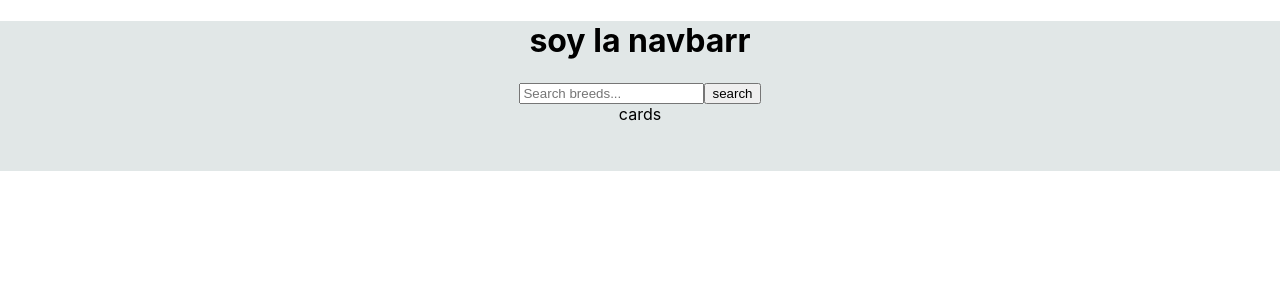
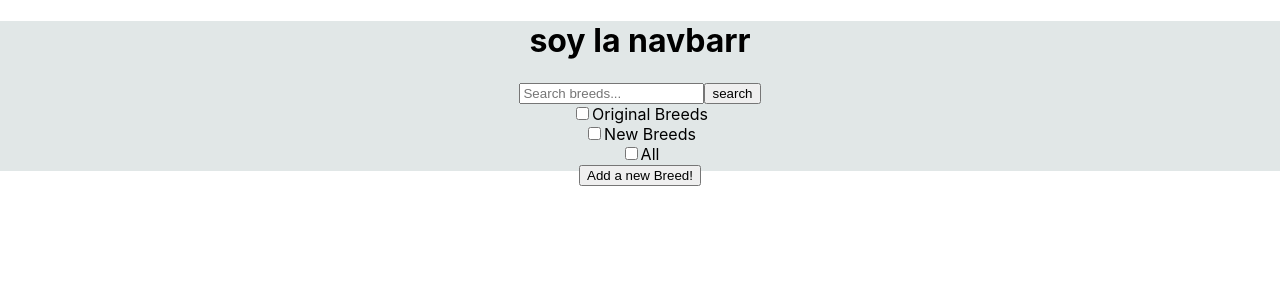
Before and after one commit to eli-beg/aboutdogsapp, a React (Create React App) app in the folder client/: page /home in a window 1280 px wide. Shown: the top 300 px of the page. Built offline with nearby package versions, Linux system fonts and the light colour scheme.

Commit message:
search bar

```diff
--- a/client/src/api/dogsApi.js
+++ b/client/src/api/dogsApi.js
@@ -15,3 +15,15 @@ export const onSearch = async (dogBreed) => {
     console.error(error);
   }
 };
+
+export const onSearchImage = async (imageId) => {
+  try {
+    const respuesta = await axios.get(
+      `https://api.thedogapi.com/v1/images/${imageId}`
+    );
+
+    return respuesta.data;
+  } catch (error) {
+    console.error(error);
+  }
+};
--- a/client/src/components/CardBreedDog.js
+++ b/client/src/components/CardBreedDog.js
@@ -1,7 +1,23 @@
-import React from "react";
+import React, { useEffect, useState } from "react";
+import { onSearchImage } from "../api/dogsApi";
 
-const CardBreedDog = () => {
-  return <div> cards</div>;
+const CardBreedDog = ({ dataBreed }) => {
+  const [imgUrl, setImgUrl] = useState("");
+
+  useEffect(() => {
+    if (dataBreed && dataBreed.reference_image_id) {
+      onSearchImage(dataBreed.reference_image_id).then((r) => setImgUrl(r.url));
+    }
+  }, [dataBreed]);
+  console.log("hola", dataBreed);
+
+  return (
+    <div>
+      <div>{dataBreed.name}</div>
+      <img src={imgUrl} alt="img not found" />
+      <div>TEMPERAMENT : {dataBreed.temperament} </div>
+    </div>
+  );
 };
 
 export default CardBreedDog;
--- a/client/src/components/GridBreedDogs.js
+++ b/client/src/components/GridBreedDogs.js
@@ -1,10 +1,13 @@
 import React from "react";
 import CardBreedDog from "./CardBreedDog";
 
-const GridBreedDogs = () => {
+const GridBreedDogs = ({ dataBreeds }) => {
   return (
-    <div>
-      <CardBreedDog />
+    <div className="GridBreedDogs">
+      {dataBreeds &&
+        dataBreeds.map((dataBreed) => (
+          <CardBreedDog key={dataBreed.id} dataBreed={dataBreed} />
+        ))}
     </div>
   );
 };
--- a/client/src/components/Home.js
+++ b/client/src/components/Home.js
@@ -1,12 +1,15 @@
-import React from "react";
+import React, { useState } from "react";
 import NavBar from "./NavBar";
 import "./Home.css";
 import GridBreedDogs from "./GridBreedDogs";
 
 const Home = () => {
+  const [dataBreeds, setDataBreeds] = useState(null);
+
   return (
     <div className="NavBarStyle">
-      <NavBar /> <GridBreedDogs />
+      <NavBar setDataBreeds={setDataBreeds} />{" "}
+      <GridBreedDogs dataBreeds={dataBreeds} />
     </div>
   );
 };
--- /dev/null
+++ b/client/src/components/ModalNewBreedForm.js
@@ -0,0 +1,12 @@
+import React from "react";
+import NewBreedForm from "./NewBreedForm";
+
+const ModalNewBreedForm = () => {
+  return (
+    <div>
+      <NewBreedForm />{" "}
+    </div>
+  );
+};
+
+export default ModalNewBreedForm;
--- a/client/src/components/NavBar.js
+++ b/client/src/components/NavBar.js
@@ -1,16 +1,41 @@
-import React from "react";
+import React, { useState } from "react";
+import ModalNewBreedForm from "./ModalNewBreedForm";
 import SearchBar from "./SearchBar";
 
-const NavBar = () => {
+const NavBar = ({ setDataBreeds }) => {
+  const [openModalNewBreedForm, setOpenModalNewBreedForm] = useState(false);
+
+  const openModal = () => {
+    setOpenModalNewBreedForm(true);
+  };
+
   return (
     <div>
       <h1>soy la navbarr</h1>
       <div>
-        <SearchBar />
+        <SearchBar setDataBreeds={setDataBreeds} />
       </div>
+      <div>
+        <input type="checkbox" name="breeds" />
+        <label>Original Breeds</label>
+      </div>
+      <div>
+        <input type="checkbox" name="newbreeds" />
+        <label>New Breeds</label>
+      </div>
+      <div>
+        <input type="checkbox" name="allbreeds" />
+        <label>All </label>
+      </div>
+      <div>
+        <button type="button" onClick={(e) => openModal()} value="false">
+          Add a new Breed!
+        </button>
+      </div>
+      <div>{openModalNewBreedForm ? <ModalNewBreedForm /> : null}</div>
     </div>
   );
-  //   aca tiene que ir el input de la search bar para buscar por raza
+
   // aca tiene que ir el boton que me abra un modal con un formulario para cargar nuevas razas de perros
 };
 
--- /dev/null
+++ b/client/src/components/NewBreedForm.js
@@ -0,0 +1,16 @@
+import React from "react";
+
+const NewBreedForm = () => {
+  return (
+    <div>
+      hola
+      <form>
+        <div>
+          Name: <input type="text" name="NewBreedName" />
+        </div>
+      </form>
+    </div>
+  );
+};
+
+export default NewBreedForm;
--- a/client/src/components/SearchBar.js
+++ b/client/src/components/SearchBar.js
@@ -1,9 +1,8 @@
 import React, { useState } from "react";
 import { onSearch } from "../api/dogsApi";
 
-const SearchBar = () => {
+const SearchBar = ({ setDataBreeds }) => {
   const [dogBreed, setDogBreed] = useState("");
-  const [dataBreeds, setDataBreeds] = useState(null);
 
   const handleChange = (e) => {
     e.defaultPrevented = true;
@@ -13,13 +12,10 @@ const SearchBar = () => {
 
   const handleSubmit = (e) => {
     e.preventDefault();
-    const dogs = [];
-    onSearch(dogBreed).then((r) => dogs.push(r));
-
-    setDataBreeds(dogs);
+    onSearch(dogBreed).then((r) => setDataBreeds(r));
     setDogBreed("");
   };
-  console.log(dataBreeds);
+
   return (
     <div>
       <form onSubmit={handleSubmit}>
```
